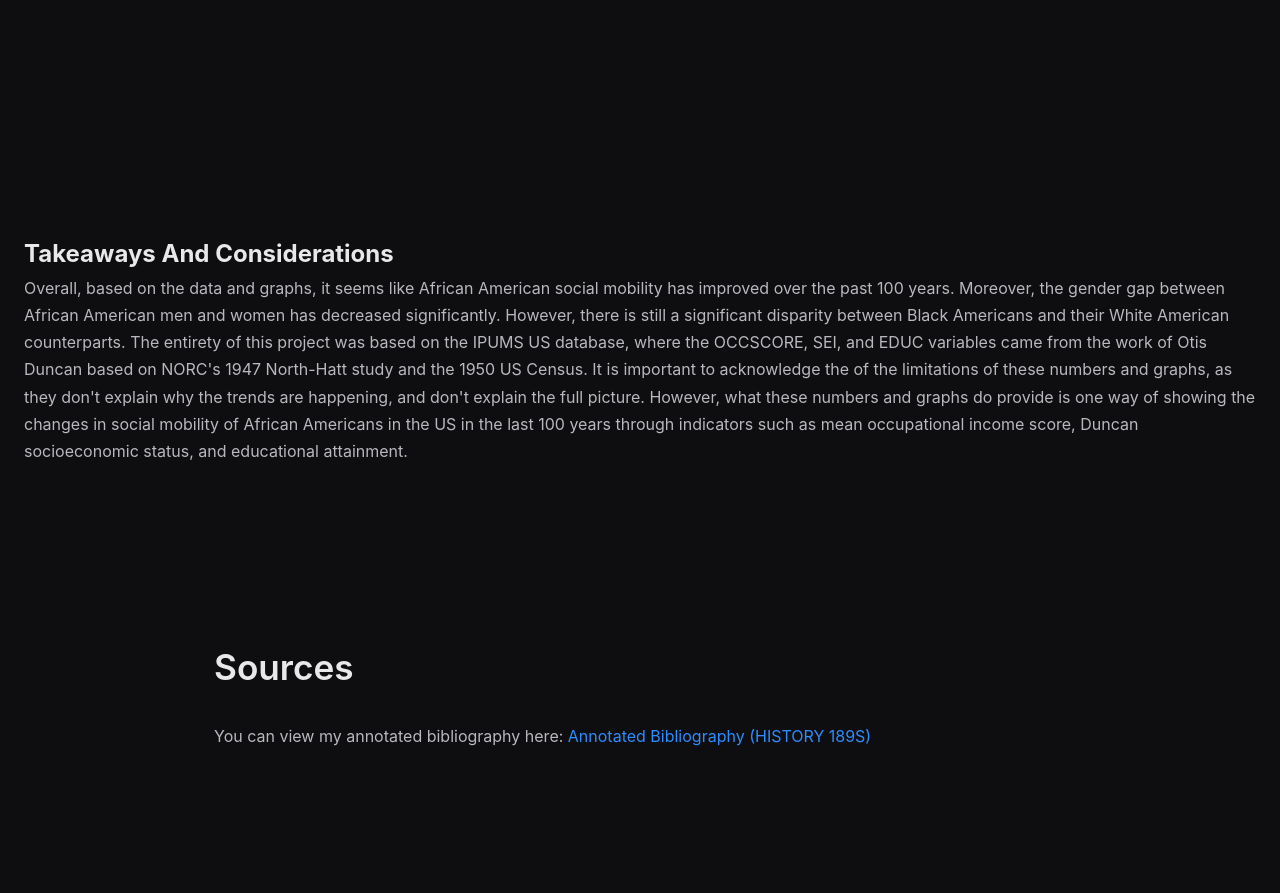
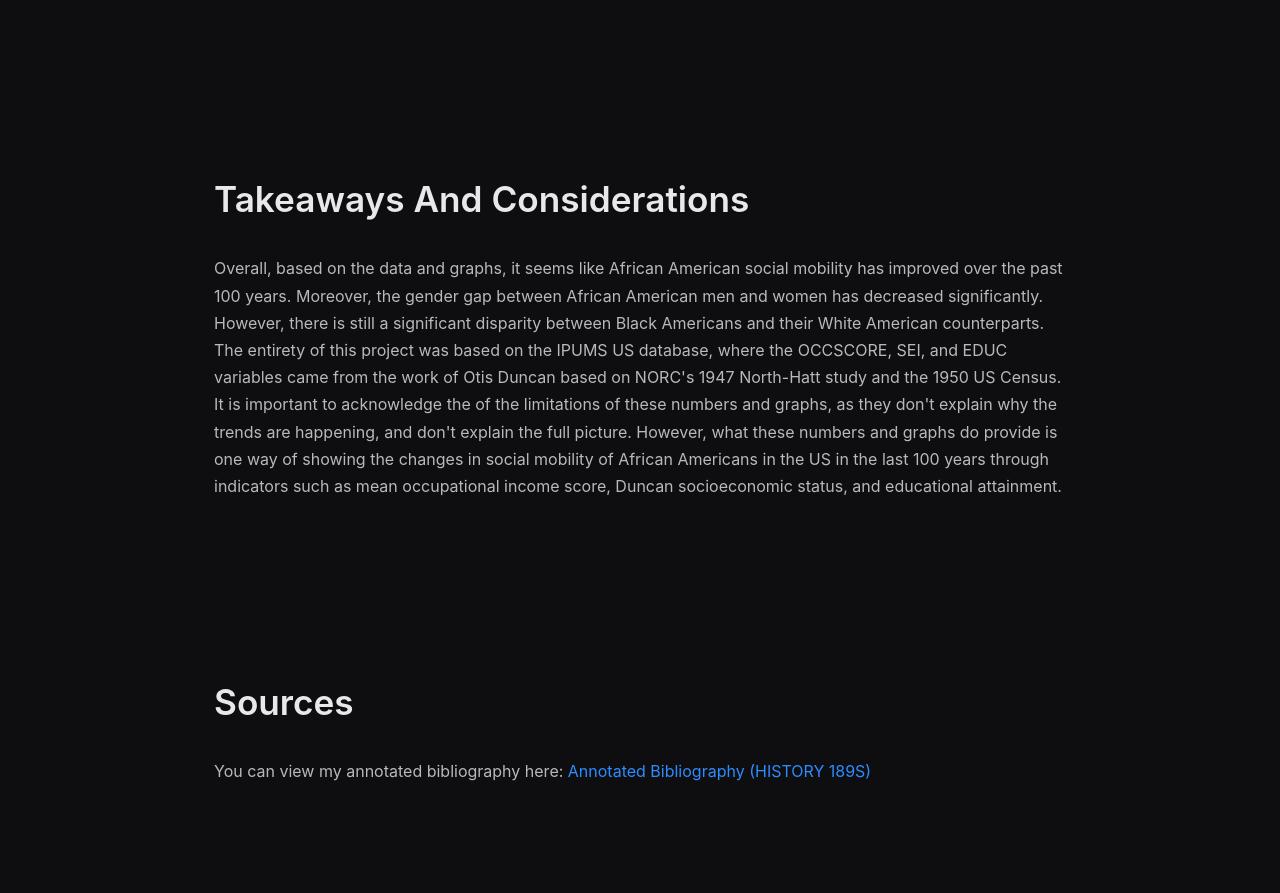
Before and after one commit to Mathperson271828/socialmobility-history189, a plain HTML site: page index.html in a window 1280 px wide. Shown: the part 10239-11132 px from the top of the page. Drawn offline with Linux system fonts and the light colour scheme.

```diff
--- a/index.html
+++ b/index.html
@@ -202,7 +202,7 @@
         </p>
     </section>
 
-    <section>
+    <section class="content" id="visualizations">
         <h2>Takeaways And Considerations</h2>
         <p>Overall, based on the data and graphs, it seems like African American social mobility has improved over the past 100 years.
            Moreover, the gender gap between African American men and women has decreased significantly. However, there is still a significant
```
